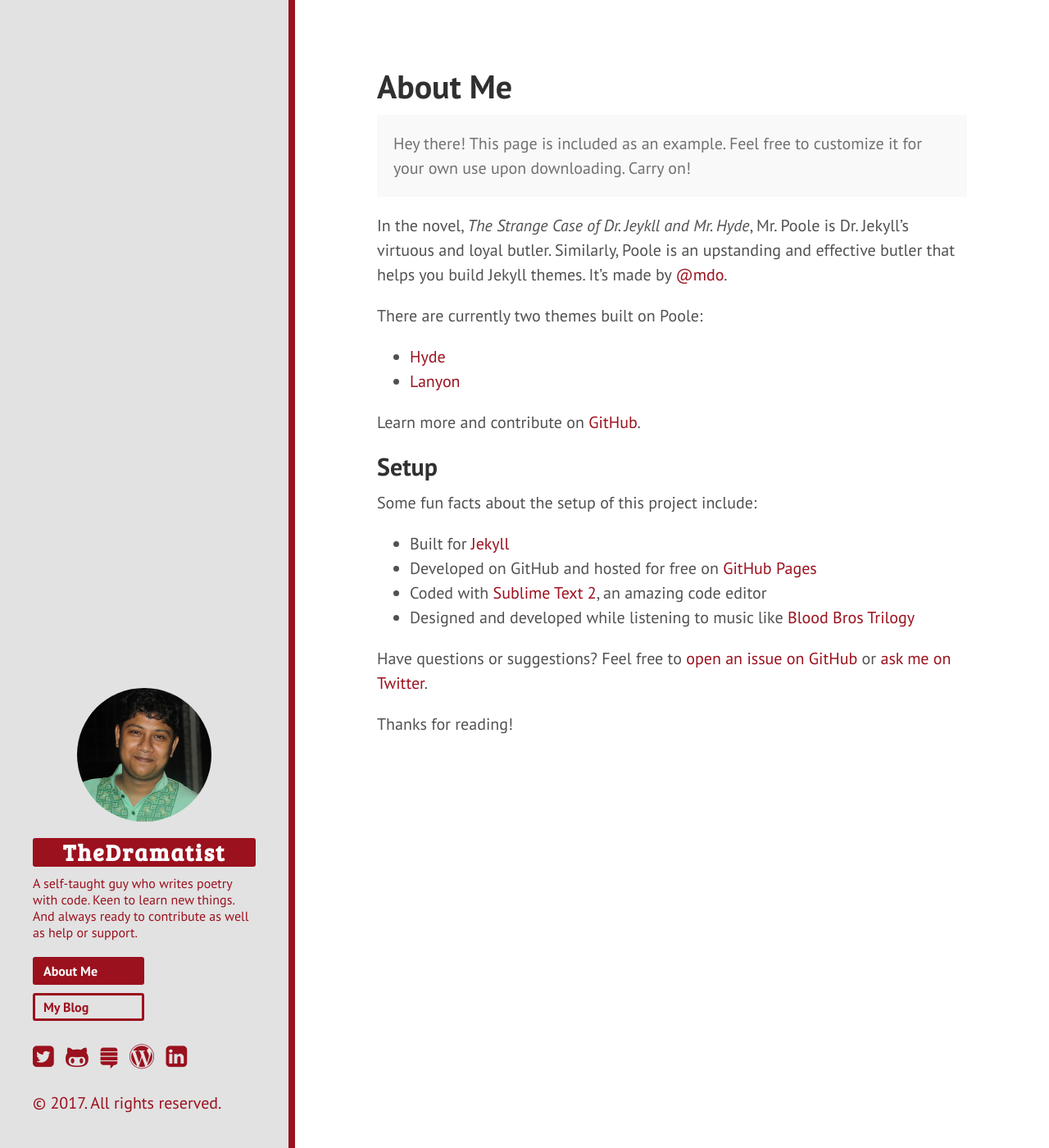
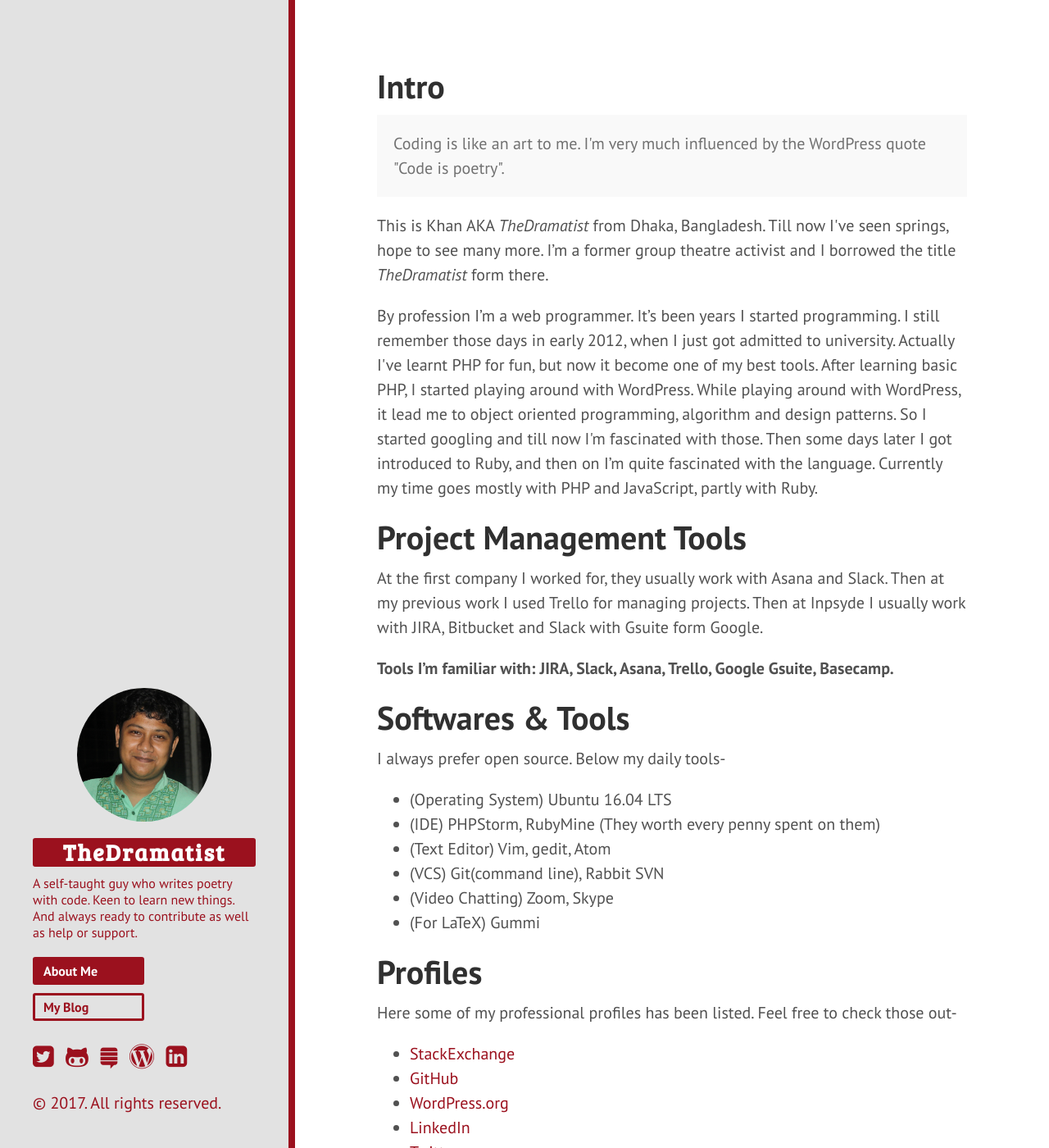
Before and after one commit to khanrn/codemascot.github.io, a Jekyll site: the page built from index.html, in a window 1280 px wide and 1400 px high. Shown: the whole window at 82% size. Built offline with Jekyll 4.4.1, drawn with Linux system fonts in a browser that asks for light colours; nearby versions of some CDN libraries; Markdown is read by kramdown in place of the engine named in the settings; some of the changed text lies outside the part shown.

Commit message:
About Me Updated

```diff
--- a/index.html
+++ b/index.html
@@ -4,25 +4,40 @@
 ---
 
 <div class="page">
-	<h1 class="page-title">About Me</h1>
+	<h1 class="page-title">Intro</h1>
 	<p class="message">
-		Hey there! This page is included as an example. Feel free to customize it for your own use upon downloading. Carry on!
+		Coding is like an art to me. I'm very much influenced by the WordPress quote "Code is poetry".
 	</p>
-	<p>In the novel, <em>The Strange Case of Dr. Jeykll and Mr. Hyde</em>, Mr. Poole is Dr. Jekyll’s virtuous and loyal butler. Similarly, Poole is an upstanding and effective butler that helps you build Jekyll themes. It’s made by <a href="https://twitter.com/mdo">@mdo</a>.</p>
-	<p>There are currently two themes built on Poole:</p>
-	<ul>
-		<li><a href="http://hyde.getpoole.com">Hyde</a></li>
-		<li><a href="http://lanyon.getpoole.com">Lanyon</a></li>
+	<p>This is Khan AKA <em>TheDramatist</em> from Dhaka, Bangladesh. Till now I've seen <span id=”age-year”></span> springs, hope to see many more. I’m a former group theatre activist and I borrowed the title <em>TheDramatist</em> form there.</p>
+	<p>By profession I’m a web programmer. It’s been <span id=”experience-year”></span> years I started programming. I still remember those days in early 2012, when I just got admitted to university. Actually I've learnt PHP for fun, but now it become one of my best tools. After learning basic PHP, I started playing around with WordPress. While playing around with WordPress, it lead me to object oriented programming, algorithm and design patterns. So I started googling and till now I'm fascinated with those. Then some days later I got introduced to Ruby, and then on I’m quite fascinated with the language. Currently my time goes mostly with PHP and JavaScript, partly with Ruby.</p>
+
+	<h1 class="page-title">Project Management Tools</h1>
+	<p>At the first company I worked for, they usually work with Asana and Slack. Then at my previous work I used Trello for managing projects. Then at Inpsyde I usually work with JIRA, Bitbucket and Slack with Gsuite form Google.</p>
+	<p><b>Tools I’m familiar with: JIRA, Slack, Asana, Trello, Google Gsuite, Basecamp.</b></p>
+
+	<h1 class="page-title">Softwares & Tools</h1>
+	<p>I always prefer open source. Below my daily tools-</p>
+	<ul class="software-tools">
+		<li>(Operating System) Ubuntu 16.04 LTS</li>
+		<li>(IDE) PHPStorm, RubyMine (They worth every penny spent on them)</li>
+		<li>(Text Editor) Vim, gedit, Atom</li>
+		<li>(VCS) Git(command line), Rabbit SVN</li>
+		<li>(Video Chatting) Zoom, Skype</li>
+		<li>(For LaTeX) Gummi</li>
+
 	</ul>
-	<p>Learn more and contribute on <a href="https://github.com/poole">GitHub</a>.</p>
-	<h2 id="setup">Setup</h2>
-	<p>Some fun facts about the setup of this project include:</p>
-	<ul>
-		<li>Built for <a href="http://jekyllrb.com">Jekyll</a></li>
-		<li>Developed on GitHub and hosted for free on <a href="https://pages.github.com">GitHub Pages</a></li>
-		<li>Coded with <a href="http://sublimetext.com">Sublime Text 2</a>, an amazing code editor</li>
-		<li>Designed and developed while listening to music like <a href="https://soundcloud.com/maddecent/sets/blood-bros-series">Blood Bros Trilogy</a></li>
+
+	<h1 class="page-title">Profiles</h1>
+	<p>Here some of my professional profiles has been listed. Feel free to check those out-</p>
+	<ul class="profiles">
+		<li class="stk-ex"><a href="">StackExchange</a></li>
+		<li class="github"><a href="">GitHub</a></li>
+		<li class="wp-org"><a href="">WordPress.org</a></li>
+		<li class="lnk-in"><a href="">LinkedIn</a></li>
+		<li class="twiter"><a href="">Twitter</a></li>
 	</ul>
-	<p>Have questions or suggestions? Feel free to <a href="https://github.com/poole/issues/new">open an issue on GitHub</a> or <a href="https://twitter.com/mdo">ask me on Twitter</a>.</p>
-	<p>Thanks for reading!</p>
+
+	<h1 class="page-title">Current Status</h1>
+	<p>Currently I’m working at <em>Inpsyde GmbH</em>, a well reputed German <em>WordPress</em> agency. I also volunteer as a programmer at <em>MarsSociety</em>, the organization who works with <em>NASA</em> on colonising the red planet <em>Mars</em>.</p>
+
 </div>
```
